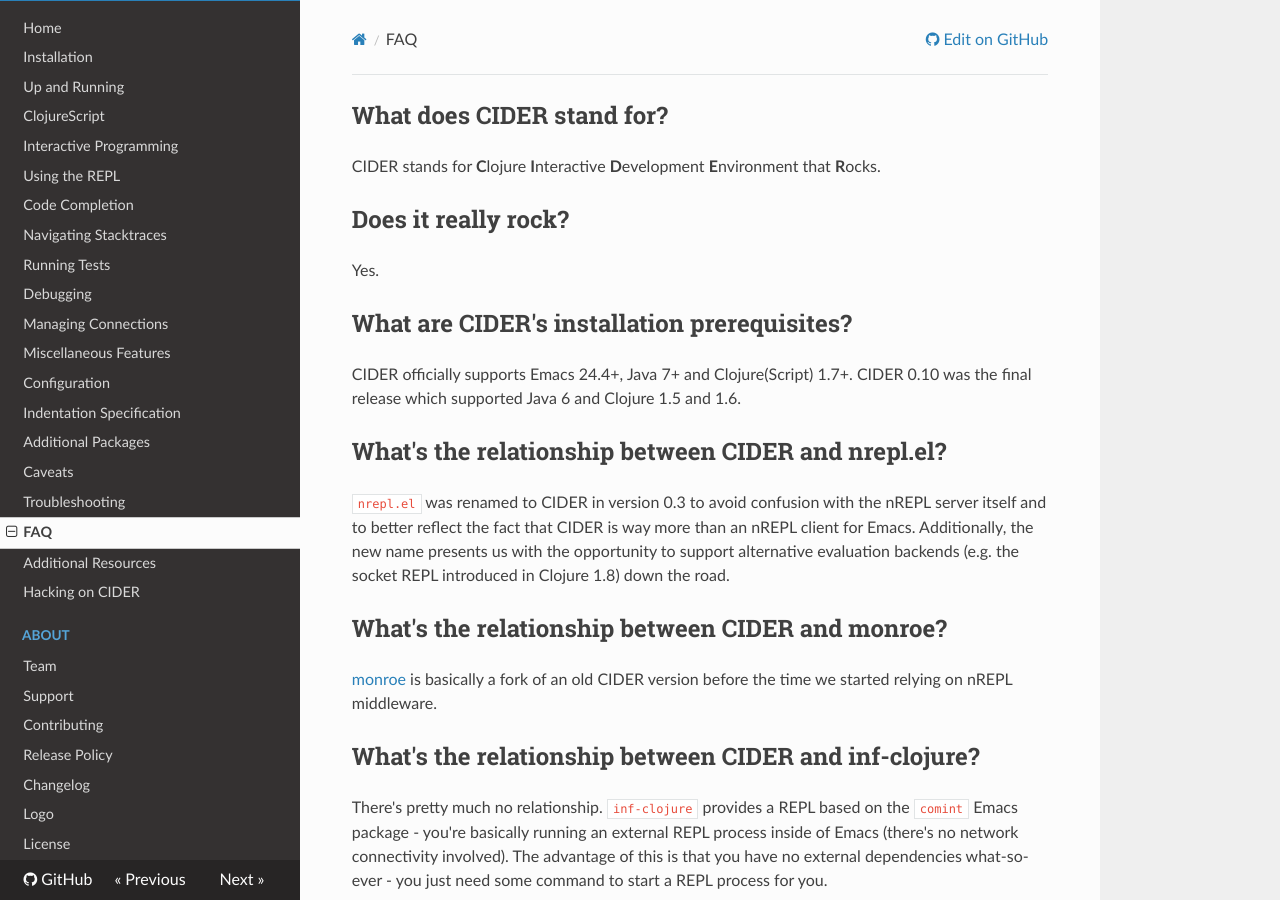
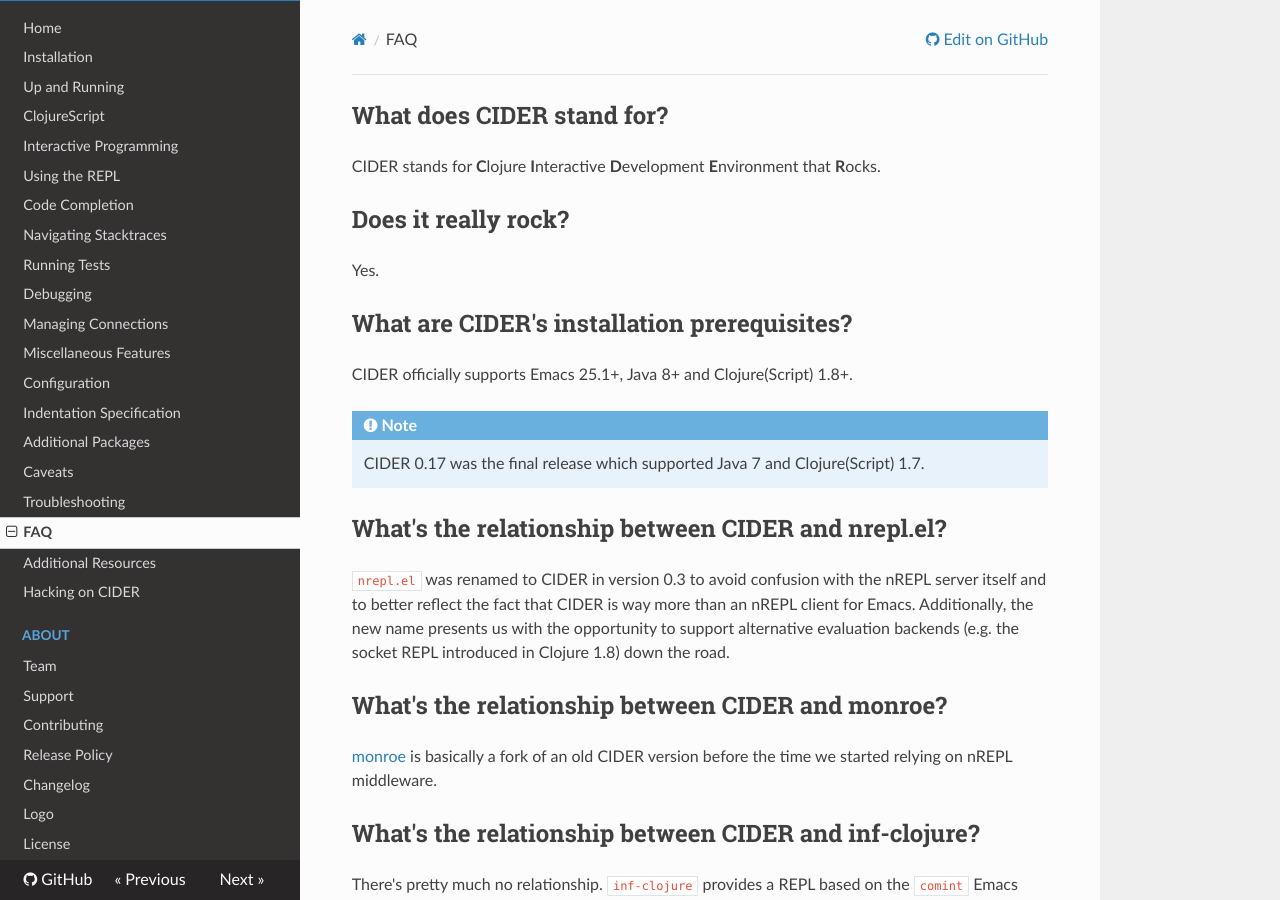
Before and after one commit to clojure-emacs/cider, an MkDocs documentation site: the page built from doc/faq.md, in a window 1280 px wide and 900 px high. Built offline with MkDocs 1.6.1, drawn with Linux system fonts in a browser that asks for light colours; nearby versions of some CDN libraries; old or Windows-style settings are respelled for this version of MkDocs.

Commit message:
Update the requirements

```diff
--- a/doc/faq.md
+++ b/doc/faq.md
@@ -8,8 +8,12 @@
 
 ## What are CIDER's installation prerequisites?
 
-CIDER officially supports Emacs 24.4+, Java 7+ and Clojure(Script) 1.7+.
-CIDER 0.10 was the final release which supported Java 6 and Clojure 1.5 and 1.6.
+CIDER officially supports Emacs 25.1+, Java 8+ and Clojure(Script) 1.8+.
+
+
+!!! note
+
+    CIDER 0.17 was the final release which supported Java 7 and Clojure(Script) 1.7.
 
 ## What's the relationship between CIDER and nrepl.el?
 
```
Also changed, not shown: CHANGELOG.md (+4 -0 lines), doc/installation.md (+1 -1 lines).
